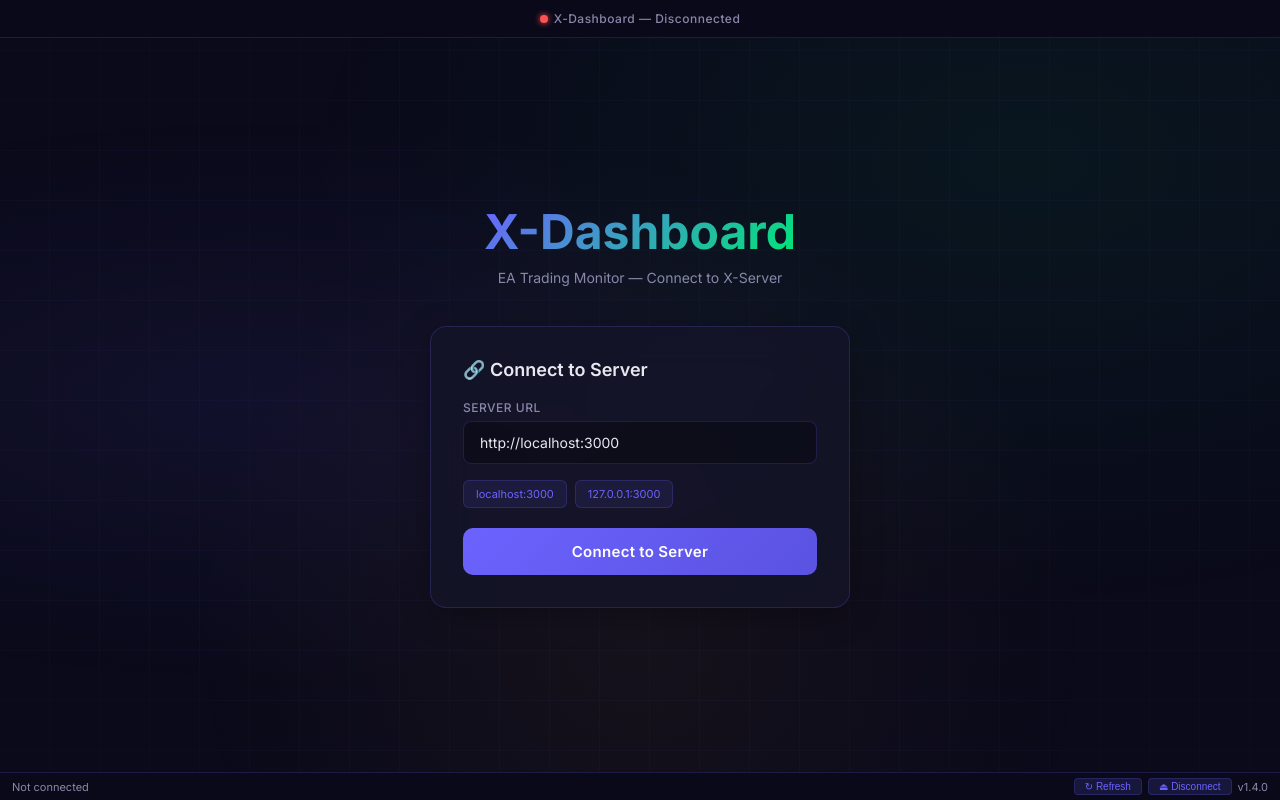
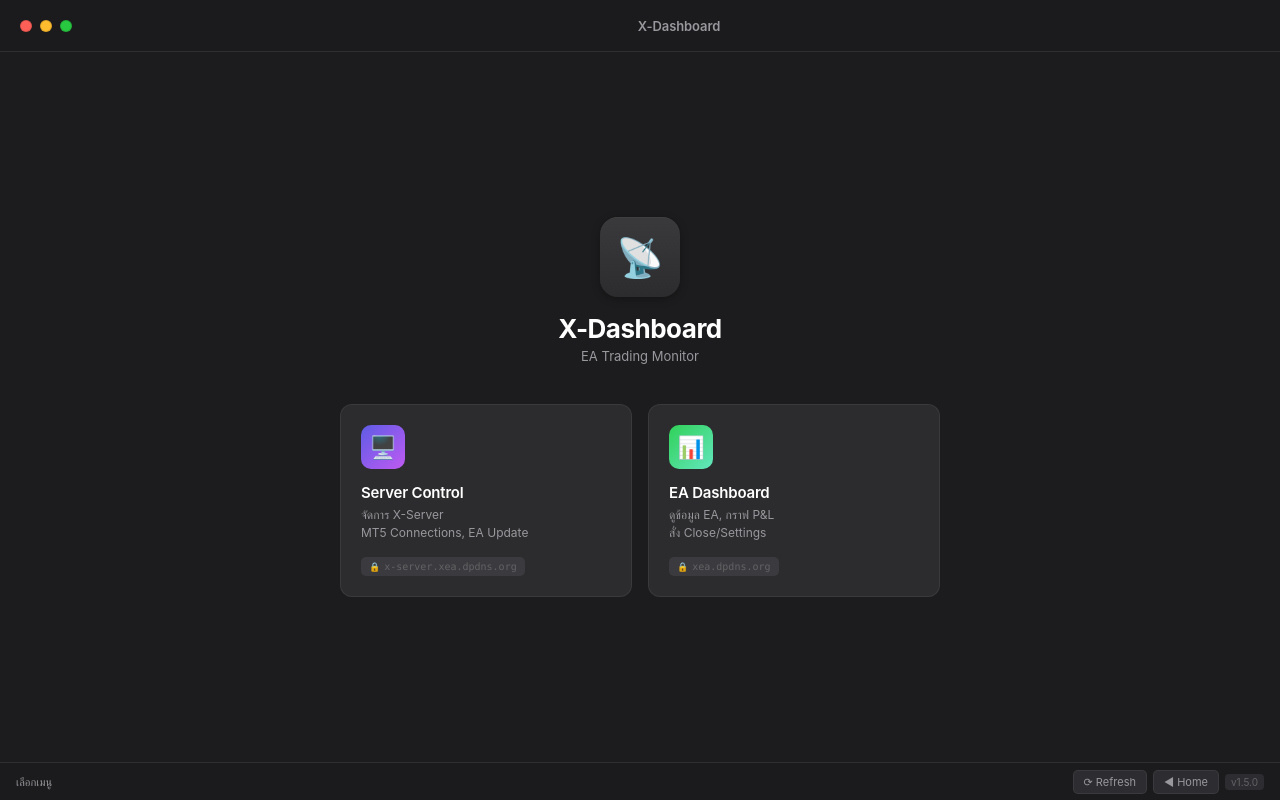
Before and after one commit to somkid2042-star/EA_DASHBOARD_WEB, a website: page X-Dashbord/mac-app/src/index.html in a window 1280 px wide. Drawn offline with Linux system fonts and the light colour scheme.

Commit message:
release: v1.5.0 - custom app icon, macOS Sequoia UI, minimize fltk, port 3001 server control
- Custom X-Dashboard app icon (purple/green X with candlestick pattern)
- Redesigned Mac app UI with macOS Sequoia design language
- Server Control URL: https://x-server.xea.dpdns.org
- Dashboard URL: https://xea.dpdns.org
- Minimized fltk desktop UI to version-only widget
- Added Server Control web UI on port 3001

```diff
--- a/X-Dashbord/ea-server/Cargo.toml
+++ b/X-Dashbord/ea-server/Cargo.toml
@@ -1,6 +1,6 @@
 [package]
 name = "x-server"
-version = "1.4.0"
+version = "1.5.0"
 edition = "2021"
 
 [dependencies]
--- a/X-Dashbord/mac-app/src/index.html
+++ b/X-Dashbord/mac-app/src/index.html
@@ -1,5 +1,6 @@
 <!DOCTYPE html>
 <html lang="en">
+
 <head>
   <meta charset="UTF-8" />
   <meta name="viewport" content="width=device-width, initial-scale=1.0" />
@@ -7,63 +8,47 @@
   <style>
     @import url('https://fonts.googleapis.com/css2?family=Inter:wght@300;400;500;600;700&display=swap');
 
-    * { margin: 0; padding: 0; box-sizing: border-box; }
+    * {
+      margin: 0;
+      padding: 0;
+      box-sizing: border-box;
+    }
 
     :root {
-      --bg-primary: #0a0a1a;
-      --bg-card: rgba(20, 20, 40, 0.85);
-      --accent: #6c63ff;
-      --accent-glow: rgba(108, 99, 255, 0.3);
-      --success: #00e676;
-      --danger: #ff5252;
-      --warning: #ffab40;
-      --text: #e8e8f0;
-      --text-dim: #8888aa;
-      --border: rgba(108, 99, 255, 0.2);
+      --bg: #1c1c1e;
+      --bg-secondary: #2c2c2e;
+      --bg-tertiary: #3a3a3c;
+      --bg-card: #2c2c2e;
+      --bg-card-hover: #38383a;
+      --accent-blue: #0a84ff;
+      --accent-green: #30d158;
+      --accent-purple: #bf5af2;
+      --accent-orange: #ff9f0a;
+      --text-primary: #ffffff;
+      --text-secondary: #98989d;
+      --text-tertiary: #636366;
+      --separator: rgba(84, 84, 88, 0.36);
+      --fill: rgba(120, 120, 128, 0.2);
     }
 
     body {
-      font-family: 'Inter', -apple-system, BlinkMacSystemFont, sans-serif;
-      background: var(--bg-primary);
-      color: var(--text);
+      font-family: -apple-system, 'SF Pro Display', 'SF Pro Text', 'Inter', BlinkMacSystemFont, 'Helvetica Neue', sans-serif;
+      background: var(--bg);
+      color: var(--text-primary);
       height: 100vh;
       overflow: hidden;
       display: flex;
       flex-direction: column;
+      -webkit-font-smoothing: antialiased;
     }
 
-    /* ===== Animated Background ===== */
-    .bg-animation {
-      position: fixed;
-      top: 0; left: 0;
-      width: 100%; height: 100%;
-      z-index: 0;
-      background:
-        radial-gradient(ellipse at 20% 50%, rgba(108, 99, 255, 0.08) 0%, transparent 50%),
-        radial-gradient(ellipse at 80% 20%, rgba(0, 230, 118, 0.06) 0%, transparent 50%),
-        radial-gradient(ellipse at 50% 80%, rgba(255, 171, 64, 0.05) 0%, transparent 50%);
-    }
-
-    .bg-animation::before {
-      content: '';
-      position: absolute;
-      top: 0; left: 0;
-      width: 100%; height: 100%;
-      background: repeating-linear-gradient(
-        0deg, transparent, transparent 49px,
-        rgba(108, 99, 255, 0.03) 49px, rgba(108, 99, 255, 0.03) 50px
-      ),
-      repeating-linear-gradient(
-        90deg, transparent, transparent 49px,
-        rgba(108, 99, 255, 0.03) 49px, rgba(108, 99, 255, 0.03) 50px
-      );
-    }
-
-    /* ===== Title Bar (Drag Region) ===== */
+    /* ===== macOS Window Titlebar ===== */
     .titlebar {
-      height: 38px;
-      background: rgba(10, 10, 26, 0.95);
-      border-bottom: 1px solid var(--border);
+      height: 52px;
+      background: rgba(28, 28, 30, 0.85);
+      backdrop-filter: blur(20px);
+      -webkit-backdrop-filter: blur(20px);
+      border-bottom: 0.5px solid var(--separator);
       display: flex;
       align-items: center;
       justify-content: center;
@@ -71,33 +56,45 @@
       position: relative;
       z-index: 100;
       flex-shrink: 0;
+      padding-left: 78px;
     }
 
     .titlebar-title {
-      font-size: 12px;
-      font-weight: 500;
-      color: var(--text-dim);
-      letter-spacing: 0.5px;
+      font-size: 13px;
+      font-weight: 600;
+      color: var(--text-secondary);
+      letter-spacing: -0.08px;
     }
 
-    .titlebar .status-dot {
-      width: 8px; height: 8px;
-      border-radius: 50%;
-      margin-right: 6px;
-      display: inline-block;
+    .titlebar .traffic-lights {
+      position: absolute;
+      left: 20px;
+      display: flex;
+      gap: 8px;
+      align-items: center;
     }
 
-    .titlebar .status-dot.connected { background: var(--success); box-shadow: 0 0 6px var(--success); }
-    .titlebar .status-dot.disconnected { background: var(--danger); box-shadow: 0 0 6px var(--danger); }
-    .titlebar .status-dot.connecting { background: var(--warning); animation: pulse 1s infinite; }
-
-    @keyframes pulse {
-      0%, 100% { opacity: 1; }
-      50% { opacity: 0.3; }
+    .traffic-light {
+      width: 12px;
+      height: 12px;
+      border-radius: 50%;
+      border: 0.5px solid rgba(0, 0, 0, 0.12);
     }
 
-    /* ===== Connection Page ===== */
-    #connection-page {
+    .traffic-light.red {
+      background: #ff5f57;
+    }
+
+    .traffic-light.yellow {
+      background: #febc2e;
+    }
+
+    .traffic-light.green {
+      background: #28c840;
+    }
+
+    /* ===== Main Content ===== */
+    #selection-page {
       position: relative;
       z-index: 10;
       flex: 1;
@@ -105,372 +102,301 @@
       flex-direction: column;
       align-items: center;
       justify-content: center;
-      padding: 40px;
+      padding: 40px 50px;
+      -webkit-app-region: no-drag;
     }
 
-    .logo {
-      font-size: 48px;
-      font-weight: 700;
-      background: linear-gradient(135deg, #6c63ff, #00e676);
-      -webkit-background-clip: text;
-      -webkit-text-fill-color: transparent;
-      margin-bottom: 8px;
+    .app-icon {
+      width: 80px;
+      height: 80px;
+      background: linear-gradient(180deg, #3a3a3c 0%, #2c2c2e 100%);
+      border-radius: 18px;
+      display: flex;
+      align-items: center;
+      justify-content: center;
+      font-size: 38px;
+      margin-bottom: 16px;
+      box-shadow: 0 2px 8px rgba(0, 0, 0, 0.3), inset 0 0.5px 0 rgba(255, 255, 255, 0.06);
     }
 
-    .subtitle {
-      color: var(--text-dim);
-      font-size: 14px;
+    .app-title {
+      font-size: 26px;
+      font-weight: 700;
+      letter-spacing: -0.5px;
+      margin-bottom: 4px;
+    }
+
+    .app-subtitle {
+      color: var(--text-secondary);
+      font-size: 13px;
+      font-weight: 400;
       margin-bottom: 40px;
     }
 
-    .connect-card {
-      background: var(--bg-card);
-      border: 1px solid var(--border);
-      border-radius: 16px;
-      padding: 32px;
-      width: 420px;
-      backdrop-filter: blur(20px);
-      box-shadow: 0 8px 32px rgba(0,0,0,0.3);
+    /* ===== macOS Cards ===== */
+    .cards-grid {
+      display: flex;
+      gap: 16px;
+      width: 100%;
+      max-width: 600px;
     }
 
-    .connect-card h2 {
-      font-size: 18px;
-      font-weight: 600;
-      margin-bottom: 20px;
-      color: var(--text);
+    .nav-card {
+      flex: 1;
+      background: var(--bg-card);
+      border: 0.5px solid var(--separator);
+      border-radius: 12px;
+      padding: 20px;
+      cursor: pointer;
+      transition: all 0.2s cubic-bezier(0.25, 0.46, 0.45, 0.94);
+      position: relative;
+      overflow: hidden;
     }
 
-    .input-group {
-      margin-bottom: 16px;
+    .nav-card:hover {
+      background: var(--bg-card-hover);
+      transform: scale(1.02);
+      box-shadow: 0 4px 20px rgba(0, 0, 0, 0.3);
     }
 
-    .input-group label {
-      display: block;
-      font-size: 12px;
-      font-weight: 500;
-      color: var(--text-dim);
-      margin-bottom: 6px;
-      text-transform: uppercase;
-      letter-spacing: 0.5px;
+    .nav-card:active {
+      transform: scale(0.98);
     }
 
-    .input-group input {
-      width: 100%;
-      padding: 12px 16px;
-      background: rgba(0,0,0,0.3);
-      border: 1px solid var(--border);
-      border-radius: 8px;
-      color: var(--text);
-      font-size: 14px;
-      font-family: 'Inter', sans-serif;
-      outline: none;
-      transition: border-color 0.2s;
+    .card-icon-wrap {
+      width: 44px;
+      height: 44px;
+      border-radius: 10px;
+      display: flex;
+      align-items: center;
+      justify-content: center;
+      font-size: 22px;
+      margin-bottom: 14px;
     }
 
-    .input-group input:focus {
-      border-color: var(--accent);
-      box-shadow: 0 0 0 3px var(--accent-glow);
+    .nav-card.server .card-icon-wrap {
+      background: linear-gradient(135deg, #5e5ce6, #bf5af2);
     }
 
-    .input-group input::placeholder {
-      color: var(--text-dim);
+    .nav-card.dashboard .card-icon-wrap {
+      background: linear-gradient(135deg, #30d158, #63e6be);
     }
 
-    .quick-urls {
-      display: flex;
-      gap: 8px;
-      margin-bottom: 20px;
+    .card-title {
+      font-size: 15px;
+      font-weight: 600;
+      letter-spacing: -0.2px;
+      margin-bottom: 4px;
     }
 
-    .quick-url {
-      padding: 6px 12px;
-      background: rgba(108, 99, 255, 0.1);
-      border: 1px solid var(--border);
-      border-radius: 6px;
-      color: var(--accent);
-      font-size: 11px;
-      cursor: pointer;
-      transition: all 0.2s;
-      -webkit-app-region: no-drag;
+    .card-desc {
+      font-size: 12px;
+      color: var(--text-secondary);
+      line-height: 1.5;
+      margin-bottom: 12px;
     }
 
-    .quick-url:hover {
-      background: rgba(108, 99, 255, 0.2);
-      border-color: var(--accent);
+    .card-url {
+      display: inline-flex;
+      align-items: center;
+      gap: 4px;
+      padding: 4px 8px;
+      background: var(--fill);
+      border-radius: 5px;
+      font-size: 10px;
+      font-weight: 500;
+      color: var(--text-tertiary);
+      font-family: 'SF Mono', 'Menlo', monospace;
     }
 
-    .btn-connect {
-      width: 100%;
-      padding: 14px;
-      background: linear-gradient(135deg, #6c63ff, #5a52e0);
-      border: none;
-      border-radius: 10px;
-      color: white;
-      font-size: 15px;
-      font-weight: 600;
-      cursor: pointer;
-      transition: all 0.3s;
-      font-family: 'Inter', sans-serif;
-      letter-spacing: 0.3px;
-      -webkit-app-region: no-drag;
+    .card-url .lock {
+      font-size: 9px;
     }
 
-    .btn-connect:hover {
-      transform: translateY(-1px);
-      box-shadow: 0 4px 20px var(--accent-glow);
-    }
-
-    .btn-connect:active {
-      transform: translateY(0);
-    }
-
-    .btn-connect.connecting {
-      background: linear-gradient(135deg, #ffab40, #ff8f00);
-      pointer-events: none;
-    }
-
-    .error-msg {
-      margin-top: 12px;
-      color: var(--danger);
-      font-size: 13px;
-      text-align: center;
-      display: none;
-    }
-
-    /* ===== Dashboard iFrame ===== */
+    /* ===== Content Frame ===== */
     #dashboard-frame {
       display: none;
       flex: 1;
       width: 100%;
       border: none;
+      background: var(--bg);
     }
 
-    /* ===== Bottom Bar ===== */
-    .bottom-bar {
-      height: 28px;
-      background: rgba(10, 10, 26, 0.95);
-      border-top: 1px solid var(--border);
+    /* ===== macOS Bottom Toolbar ===== */
+    .toolbar {
+      height: 38px;
+      background: rgba(28, 28, 30, 0.85);
+      backdrop-filter: blur(20px);
+      -webkit-backdrop-filter: blur(20px);
+      border-top: 0.5px solid var(--separator);
       display: flex;
       align-items: center;
       justify-content: space-between;
-      padding: 0 12px;
+      padding: 0 16px;
       font-size: 11px;
-      color: var(--text-dim);
+      color: var(--text-secondary);
       z-index: 100;
       flex-shrink: 0;
+      -webkit-app-region: no-drag;
     }
 
-    .bottom-bar .btn-small {
-      padding: 2px 10px;
-      background: rgba(108, 99, 255, 0.15);
-      border: 1px solid var(--border);
-      border-radius: 4px;
-      color: var(--accent);
-      font-size: 10px;
+    .toolbar-btn {
+      padding: 4px 10px;
+      background: var(--fill);
+      border: 0.5px solid var(--separator);
+      border-radius: 5px;
+      color: var(--text-secondary);
+      font-size: 11px;
       cursor: pointer;
-      transition: all 0.2s;
+      transition: all 0.15s;
+      font-family: -apple-system, 'SF Pro Text', sans-serif;
     }
 
-    .bottom-bar .btn-small:hover {
-      background: rgba(108, 99, 255, 0.3);
+    .toolbar-btn:hover {
+      background: var(--bg-tertiary);
+      color: var(--text-primary);
     }
 
-    .bottom-actions {
+    .toolbar-btn:active {
+      transform: scale(0.96);
+    }
+
+    .toolbar-actions {
       display: flex;
       gap: 6px;
       align-items: center;
     }
 
-    /* animations */
-    @keyframes fadeIn {
-      from { opacity: 0; transform: translateY(10px); }
-      to { opacity: 1; transform: translateY(0); }
+    .toolbar-ver {
+      font-size: 10px;
+      color: var(--text-tertiary);
+      padding: 2px 6px;
+      background: var(--fill);
+      border-radius: 4px;
     }
 
-    .connect-card { animation: fadeIn 0.5s ease-out; }
+    /* ===== Animations ===== */
+    @keyframes fadeIn {
+      from {
+        opacity: 0;
+        transform: translateY(8px);
+      }
+
+      to {
+        opacity: 1;
+        transform: translateY(0);
+      }
+    }
+
+    .nav-card:nth-child(1) {
+      animation: fadeIn 0.35s ease-out;
+    }
+
+    .nav-card:nth-child(2) {
+      animation: fadeIn 0.35s ease-out 0.08s both;
+    }
+
+    .app-icon {
+      animation: fadeIn 0.3s ease-out;
+    }
   </style>
 </head>
+
 <body>
-  <div class="bg-animation"></div>
-
-  <!-- Title Bar -->
-  <div class="titlebar">
-    <span class="status-dot disconnected" id="status-dot"></span>
-    <span class="titlebar-title" id="titlebar-text">X-Dashboard — Disconnected</span>
+  <div class="bg-animation" style="position:fixed;top:0;left:0;width:100%;height:100%;z-index:0;pointer-events:none;">
   </div>
 
-  <!-- Connection Page -->
-  <div id="connection-page">
-    <div class="logo">X-Dashboard</div>
-    <div class="subtitle">EA Trading Monitor — Connect to X-Server</div>
+  <!-- macOS Title Bar -->
+  <div class="titlebar">
+    <div class="traffic-lights">
+      <div class="traffic-light red"></div>
+      <div class="traffic-light yellow"></div>
+      <div class="traffic-light green"></div>
+    </div>
+    <span class="titlebar-title" id="titlebar-text">X-Dashboard</span>
+  </div>
 
-    <div class="connect-card">
-      <h2>🔗 Connect to Server</h2>
+  <!-- Selection Page -->
+  <div id="selection-page">
+    <div class="app-icon">📡</div>
+    <div class="app-title">X-Dashboard</div>
+    <div class="app-subtitle">EA Trading Monitor</div>
 
-      <div class="input-group">
-        <label>Server URL</label>
-        <input type="text" id="server-url" placeholder="http://localhost:3000" value="http://localhost:3000" />
+    <div class="cards-grid">
+      <!-- Server Control -->
+      <div class="nav-card server" onclick="openPage('server')">
+        <div class="card-icon-wrap">🖥️</div>
+        <div class="card-title">Server Control</div>
+        <div class="card-desc">จัดการ X-Server<br>MT5 Connections, EA Update</div>
+        <div class="card-url"><span class="lock">🔒</span> x-server.xea.dpdns.org</div>
       </div>
 
-      <div class="quick-urls">
-        <div class="quick-url" onclick="setUrl('http://localhost:3000')">localhost:3000</div>
-        <div class="quick-url" onclick="setUrl('http://127.0.0.1:3000')">127.0.0.1:3000</div>
+      <!-- Dashboard -->
+      <div class="nav-card dashboard" onclick="openPage('dashboard')">
+        <div class="card-icon-wrap">📊</div>
+        <div class="card-title">EA Dashboard</div>
+        <div class="card-desc">ดูข้อมูล EA, กราฟ P&L<br>สั่ง Close/Settings</div>
+        <div class="card-url"><span class="lock">🔒</span> xea.dpdns.org</div>
       </div>
-
-      <button class="btn-connect" id="btn-connect" onclick="connectToServer()">
-        Connect to Server
-      </button>
-
-      <div class="error-msg" id="error-msg"></div>
     </div>
   </div>
 
-  <!-- Dashboard iframe -->
-  <iframe id="dashboard-frame" sandbox="allow-scripts allow-same-origin allow-forms allow-popups"></iframe>
+  <!-- Content iframe -->
+  <iframe id="dashboard-frame"></iframe>
 
-  <!-- Bottom Bar -->
-  <div class="bottom-bar">
-    <span id="bottom-status">Not connected</span>
-    <div class="bottom-actions">
-      <button class="btn-small" onclick="refreshDashboard()">↻ Refresh</button>
-      <button class="btn-small" onclick="disconnect()">⏏ Disconnect</button>
-      <span>v1.4.0</span>
+  <!-- macOS Bottom Toolbar -->
+  <div class="toolbar">
+    <span id="bottom-status">เลือกเมนู</span>
+    <div class="toolbar-actions">
+      <button class="toolbar-btn" onclick="refreshPage()">⟳ Refresh</button>
+      <button class="toolbar-btn" onclick="goHome()">◀ Home</button>
+      <span class="toolbar-ver">v1.5.0</span>
     </div>
   </div>
 
   <script>
-    let currentUrl = '';
-    let isConnected = false;
-    let refreshInterval = null;
+    let currentPage = '';
 
-    // Load saved URL
-    const savedUrl = localStorage.getItem('x-server-url');
-    if (savedUrl) {
-      document.getElementById('server-url').value = savedUrl;
+    const URLS = {
+      server: 'https://x-server.xea.dpdns.org',
+      dashboard: 'https://xea.dpdns.org'
+    };
+
+    const LABELS = {
+      server: 'Server Control',
+      dashboard: 'EA Dashboard'
+    };
+
+    function openPage(type) {
+      currentPage = type;
+      document.getElementById('dashboard-frame').src = URLS[type];
+      document.getElementById('dashboard-frame').style.display = 'block';
+      document.getElementById('selection-page').style.display = 'none';
+      document.getElementById('titlebar-text').textContent = LABELS[type];
+      document.getElementById('bottom-status').textContent = LABELS[type];
     }
 
-    function setUrl(url) {
-      document.getElementById('server-url').value = url;
-    }
-
-    async function connectToServer() {
-      const url = document.getElementById('server-url').value.trim();
-      if (!url) return;
-
-      const btn = document.getElementById('btn-connect');
-      const errorMsg = document.getElementById('error-msg');
-      const statusDot = document.getElementById('status-dot');
-
-      btn.textContent = '⏳ Connecting...';
-      btn.classList.add('connecting');
-      statusDot.className = 'status-dot connecting';
-      document.getElementById('titlebar-text').textContent = 'X-Dashboard — Connecting...';
-      errorMsg.style.display = 'none';
-
-      try {
-        // Test connection
-        const controller = new AbortController();
-        const timeoutId = setTimeout(() => controller.abort(), 5000);
-
-        const response = await fetch(url, {
-          mode: 'no-cors',
-          signal: controller.signal
-        });
-        clearTimeout(timeoutId);
-
-        // Connection seems OK, load in iframe
-        currentUrl = url;
-        localStorage.setItem('x-server-url', url);
-
-        document.getElementById('dashboard-frame').src = url;
-        document.getElementById('dashboard-frame').style.display = 'block';
-        document.getElementById('connection-page').style.display = 'none';
-
-        statusDot.className = 'status-dot connected';
-        document.getElementById('titlebar-text').textContent = 'X-Dashboard — Connected to ' + url;
-        document.getElementById('bottom-status').textContent = '🟢 Connected: ' + url;
-        isConnected = true;
-
-        // Auto-refresh every 30s
-        if (refreshInterval) clearInterval(refreshInterval);
-        refreshInterval = setInterval(() => {
-          if (isConnected) {
-            document.getElementById('dashboard-frame').src = currentUrl;
-          }
-        }, 30000);
-
-      } catch (err) {
-        btn.textContent = 'Connect to Server';
-        btn.classList.remove('connecting');
-        statusDot.className = 'status-dot disconnected';
-        document.getElementById('titlebar-text').textContent = 'X-Dashboard — Connection Failed';
-
-        if (err.name === 'AbortError') {
-          errorMsg.textContent = '⏱ Connection timeout — Server ไม่ตอบสนอง';
-        } else {
-          // With no-cors, opaque response is normal for successful connection
-          // Let's just try loading anyway
-          currentUrl = url;
-          localStorage.setItem('x-server-url', url);
-
-          document.getElementById('dashboard-frame').src = url;
-          document.getElementById('dashboard-frame').style.display = 'block';
-          document.getElementById('connection-page').style.display = 'none';
-
-          statusDot.className = 'status-dot connected';
-          document.getElementById('titlebar-text').textContent = 'X-Dashboard — Connected to ' + url;
-          document.getElementById('bottom-status').textContent = '🟢 Connected: ' + url;
-          isConnected = true;
-        }
-        errorMsg.style.display = errorMsg.textContent ? 'block' : 'none';
+    function refreshPage() {
+      if (currentPage) {
+        const frame = document.getElementById('dashboard-frame');
+        frame.src = frame.src;
       }
     }
 
-    function refreshDashboard() {
-      if (isConnected && currentUrl) {
-        document.getElementById('dashboard-frame').src = currentUrl;
-        document.getElementById('bottom-status').textContent = '🔄 Refreshed: ' + new Date().toLocaleTimeString();
-        setTimeout(() => {
-          document.getElementById('bottom-status').textContent = '🟢 Connected: ' + currentUrl;
-        }, 2000);
-      }
+    function goHome() {
+      currentPage = '';
+      document.getElementById('dashboard-frame').style.display = 'none';
+      document.getElementById('dashboard-frame').src = '';
+      document.getElementById('selection-page').style.display = 'flex';
+      document.getElementById('titlebar-text').textContent = 'X-Dashboard';
+      document.getElementById('bottom-status').textContent = 'เลือกเมนู';
     }
 
-    function disconnect() {
-      if (refreshInterval) clearInterval(refreshInterval);
-      isConnected = false;
-      currentUrl = '';
-
-      document.getElementById('dashboard-frame').style.display = 'none';
-      document.getElementById('dashboard-frame').src = '';
-      document.getElementById('connection-page').style.display = 'flex';
-      document.getElementById('status-dot').className = 'status-dot disconnected';
-      document.getElementById('titlebar-text').textContent = 'X-Dashboard — Disconnected';
-      document.getElementById('bottom-status').textContent = 'Not connected';
-
-      const btn = document.getElementById('btn-connect');
-      btn.textContent = 'Connect to Server';
-      btn.classList.remove('connecting');
-    }
-
-    // Keyboard shortcuts
     document.addEventListener('keydown', (e) => {
-      if (e.metaKey && e.key === 'r') {
-        e.preventDefault();
-        refreshDashboard();
-      }
-      if (e.key === 'Enter' && !isConnected) {
-        connectToServer();
-      }
-    });
-
-    // Auto-connect on launch if URL is saved
-    window.addEventListener('DOMContentLoaded', () => {
-      const savedUrl = localStorage.getItem('x-server-url');
-      if (savedUrl) {
-        setTimeout(() => connectToServer(), 500);
-      }
+      if (e.metaKey && e.key === 'r') { e.preventDefault(); refreshPage(); }
+      if (e.key === 'Escape' && currentPage) { goHome(); }
     });
   </script>
 </body>
+
 </html>
```
Also changed, not shown: X-Dashbord/mac-app/src-tauri/icons/128x128.png, X-Dashbord/mac-app/src-tauri/icons/128x128@2x.png, X-Dashbord/mac-app/src-tauri/icons/32x32.png, X-Dashbord/mac-app/src-tauri/icons/icon.ico, X-Dashbord/mac-app/src-tauri/icons/icon.png, 4 other files.
